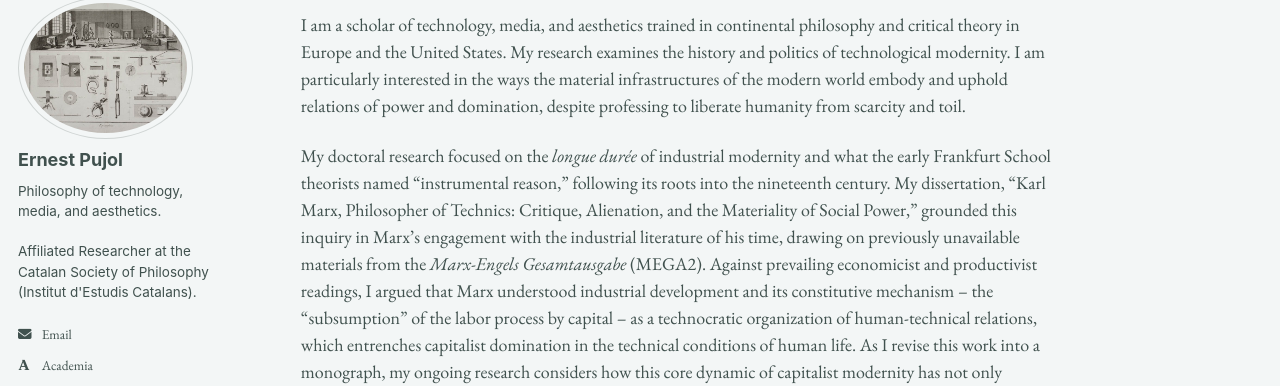
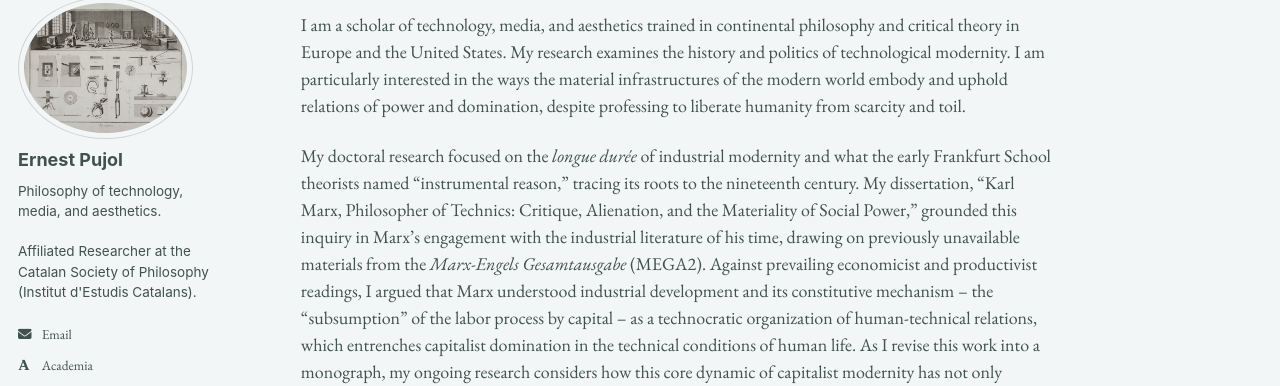
Before and after one commit to epujol90/epujol90.github.io, a Jekyll site: the page built from _pages/about.md, in a window 1280 px wide and 1069 px high. Shown: the part 104-490 px from the top of the window. Built offline with Jekyll 4.4.1, drawn with Linux system fonts in a browser that asks for light colours; some web fonts are replaced; a script bundle is joined from its source files by our own code; library files that are not in the unit come from our copies.

Commit message:
Update about.md

```diff
--- a/_pages/about.md
+++ b/_pages/about.md
@@ -8,6 +8,6 @@ redirect_from:
 ---
 I am a scholar of technology, media, and aesthetics trained in continental philosophy and critical theory in Europe and the United States. My research examines the history and politics of technological modernity. I am particularly interested in the ways the material infrastructures of the modern world embody and uphold relations of power and domination, despite professing to liberate humanity from scarcity and toil.
 
-My doctoral research focused on the _longue durée_ of industrial modernity and what the early Frankfurt School theorists named "instrumental reason," following its roots into the nineteenth century. My dissertation, “Karl Marx, Philosopher of Technics: Critique, Alienation, and the Materiality of Social Power,” grounded this inquiry in Marx’s engagement with the industrial literature of his time, drawing on previously unavailable materials from the _Marx-Engels Gesamtausgabe_ (MEGA2). Against prevailing economicist and productivist readings, I argued that Marx understood industrial development and its constitutive mechanism -- the "subsumption" of the labor process by capital -- as a technocratic organization of human-technical relations, which entrenches capitalist domination in the technical conditions of human life. As I revise this work into a monograph, my ongoing research considers how this core dynamic of capitalist modernity has not only steered the course of the information age but is reasserting itself with renewed vigor in the contemporary AI project -- particularly in its claim to expand human autonomy through the automation of judgment and reason.
+My doctoral research focused on the _longue durée_ of industrial modernity and what the early Frankfurt School theorists named "instrumental reason," tracing its roots to the nineteenth century. My dissertation, “Karl Marx, Philosopher of Technics: Critique, Alienation, and the Materiality of Social Power,” grounded this inquiry in Marx’s engagement with the industrial literature of his time, drawing on previously unavailable materials from the _Marx-Engels Gesamtausgabe_ (MEGA2). Against prevailing economicist and productivist readings, I argued that Marx understood industrial development and its constitutive mechanism -- the "subsumption" of the labor process by capital -- as a technocratic organization of human-technical relations, which entrenches capitalist domination in the technical conditions of human life. As I revise this work into a monograph, my ongoing research considers how this core dynamic of capitalist modernity has not only steered the course of the information age but is reasserting itself with renewed vigor in the contemporary AI project -- particularly in its claim to expand human autonomy through the automation of judgment and reason.
 
 I hold a Ph.D. from Duke University’s Graduate Program in Literature, where I specialized in critical theory and media philosophy, as well as a Fulbright-funded master’s degree in media studies from New York University. I received my undergraduate training in Spain, where I completed two degrees in philosophy (UNED) and fine art (University of Barcelona). I am currently an affiliated researcher with the Historical Materialism Studies Group of the Societat Catalana de Filosofia -- the philosophy section of the Institut d’Estudis Catalans, the highest academic body for the Catalan language and culture. My work has appeared in _South Atlantic Quarterly_ and _Marx and Philosophy Review of Books_, with further articles under review or in preparation for _Historical Materialism_, _Theory, Culture & Society_, and a special issue of _Qui Parle_. Alongside my research, I have developed substantive experience in writing pedagogy, including two years of writing center practice at Duke’s Thompson Writing Studio and teaching writing-intensive courses on media theory, philosophy of technology, and the history and politics of AI.
```
